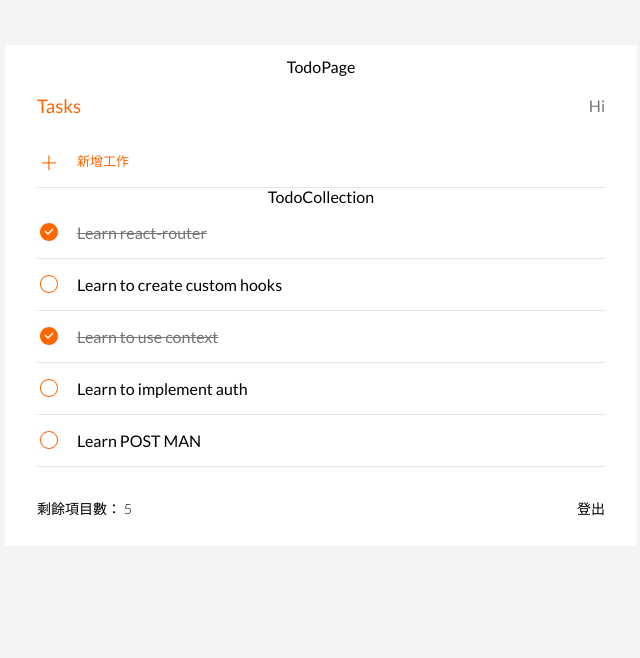
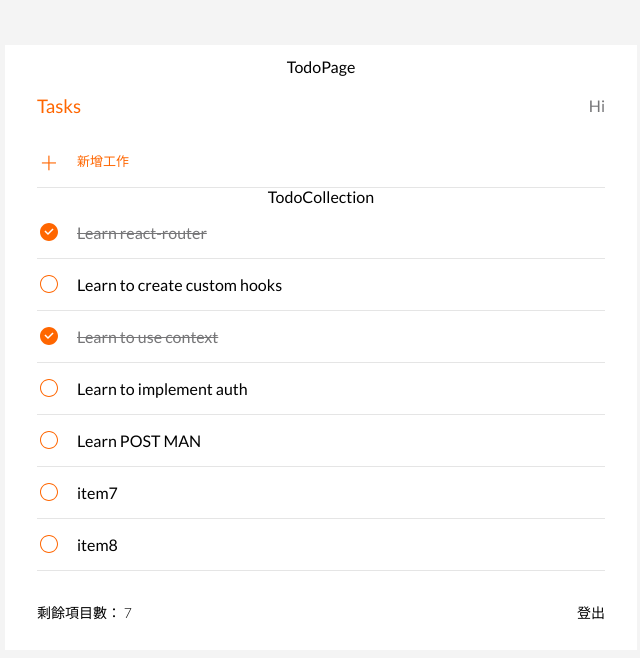
Before and after one commit to s339428326/AlphaCamp-TodoList-React, a React (Create React App) app: page /todo in a window 1280 px wide. Shown: the top 658 px of the page, without its empty margins (319-959 px from the left). Built offline with nearby package versions, Linux system fonts and the light colour scheme; data requests are answered from the project's data file.

Commit message:
feat: add handleAddTodo POST todo

```diff
--- a/db.json
+++ b/db.json
@@ -24,6 +24,16 @@
       "title": "Learn POST MAN",
       "isDone": false,
       "id": 5
+    },
+    {
+      "title": "item7",
+      "isDone": false,
+      "id": 7
+    },
+    {
+      "title": "item8",
+      "isDone": false,
+      "id": 8
     }
   ]
 }
--- a/src/pages/TodoPage.jsx
+++ b/src/pages/TodoPage.jsx
@@ -1,6 +1,6 @@
 import { Footer, Header, TodoCollection, TodoInput } from 'components';
 import { useEffect, useState } from 'react';
-import { getTodos } from 'api/todos';
+import { createTodos, getTodos } from 'api/todos';
 
 const TodoPage = () => {
   const [inputValue, setInputValue] = useState('');
@@ -10,19 +10,29 @@ const TodoPage = () => {
     setInputValue(value);
   };
 
-  const handleAddTodo = () => {
+  const handleAddTodo = async () => {
     if (!inputValue) return;
+
+    try {
+      const data = await createTodos({
+        title: inputValue,
+        isDone: false,
+        isEdit: false,
+      });
       setTodos((prevTodos) => {
         return [
           ...prevTodos,
           {
-          id: Math.random() * 100,
-          title: inputValue,
+            id: data.id,
+            title: data.title,
             isDone: false,
           },
         ];
       });
       setInputValue('');
+    } catch (error) {
+      console.error(error);
+    }
   };
 
   const handleKeyDown = () => {
```
Lines whose indentation alone changed are shown as unchanged.
